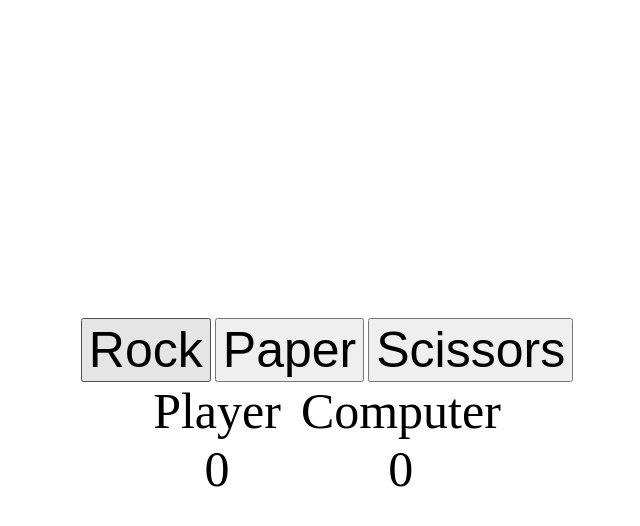
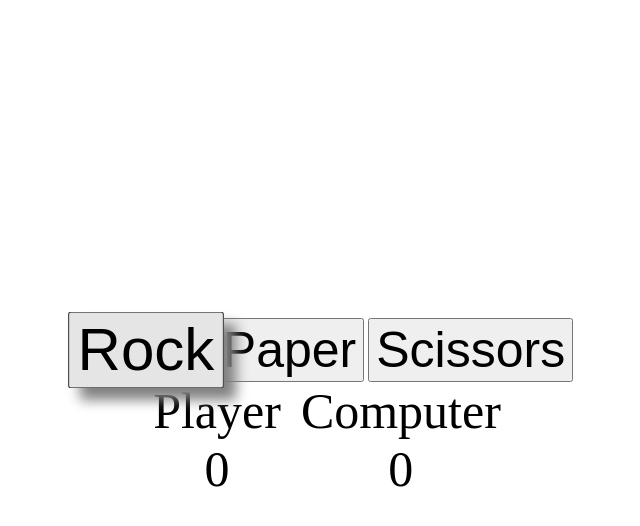
Before and after one commit to 6okuJins/rock-paper-scissors, a plain HTML site: page index.html in a window 1280 px wide. In both pictures the pointer is over the button "Rock". Shown: the whole page, without its empty margins (313-953 px from the left). Drawn offline with Linux system fonts and the light colour scheme.

Commit message:
Add hover effects to buttons

```diff
--- a/style.css
+++ b/style.css
@@ -8,6 +8,11 @@ body {
 }
 button {
     font-size: 50px;
+    transition: all 0.2s;
+}
+button:hover {
+    transform: scale(1.2);
+    box-shadow: 10px 10px 10px grey;
 }
 .results {
     display: flex;
```
